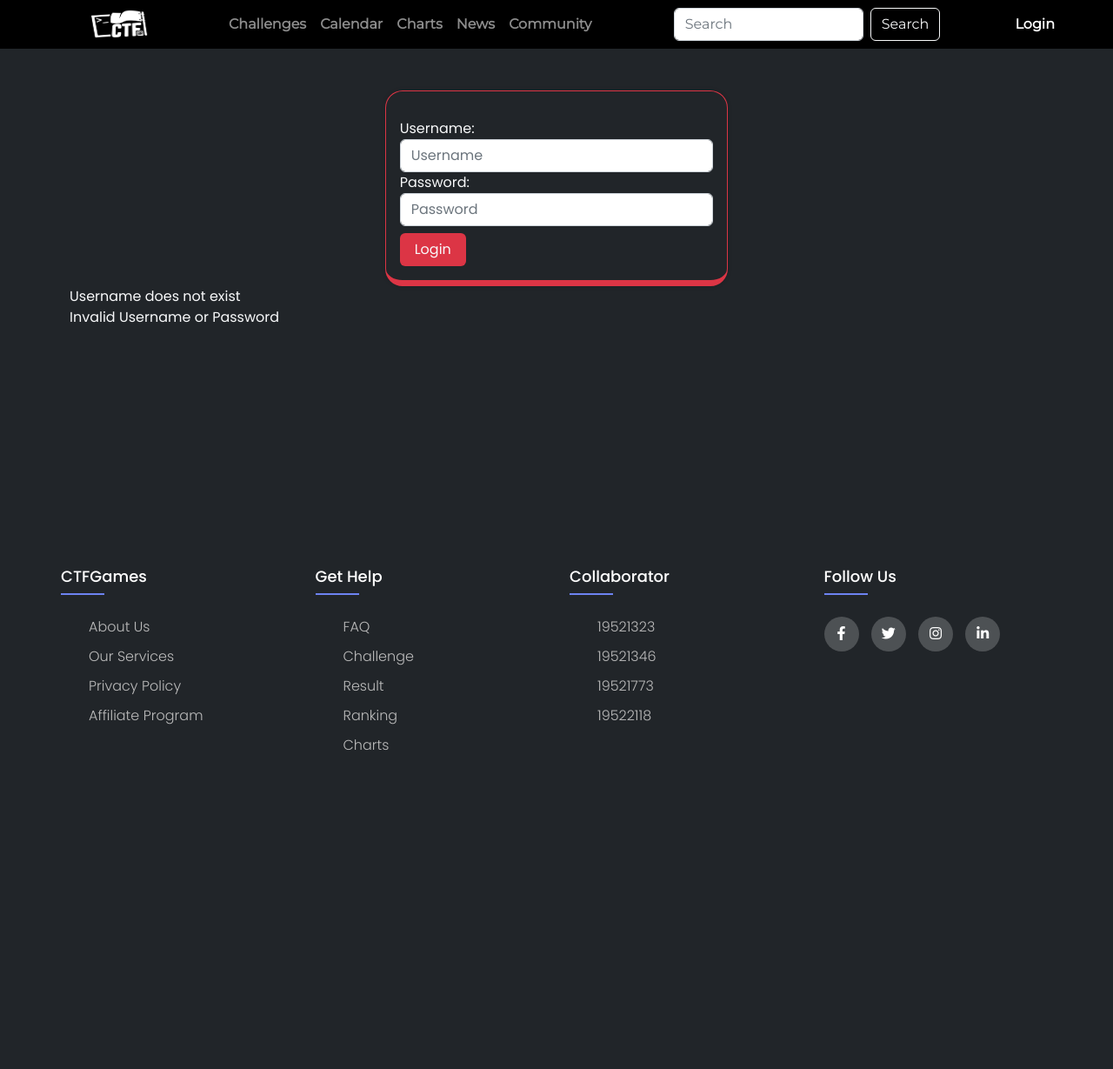
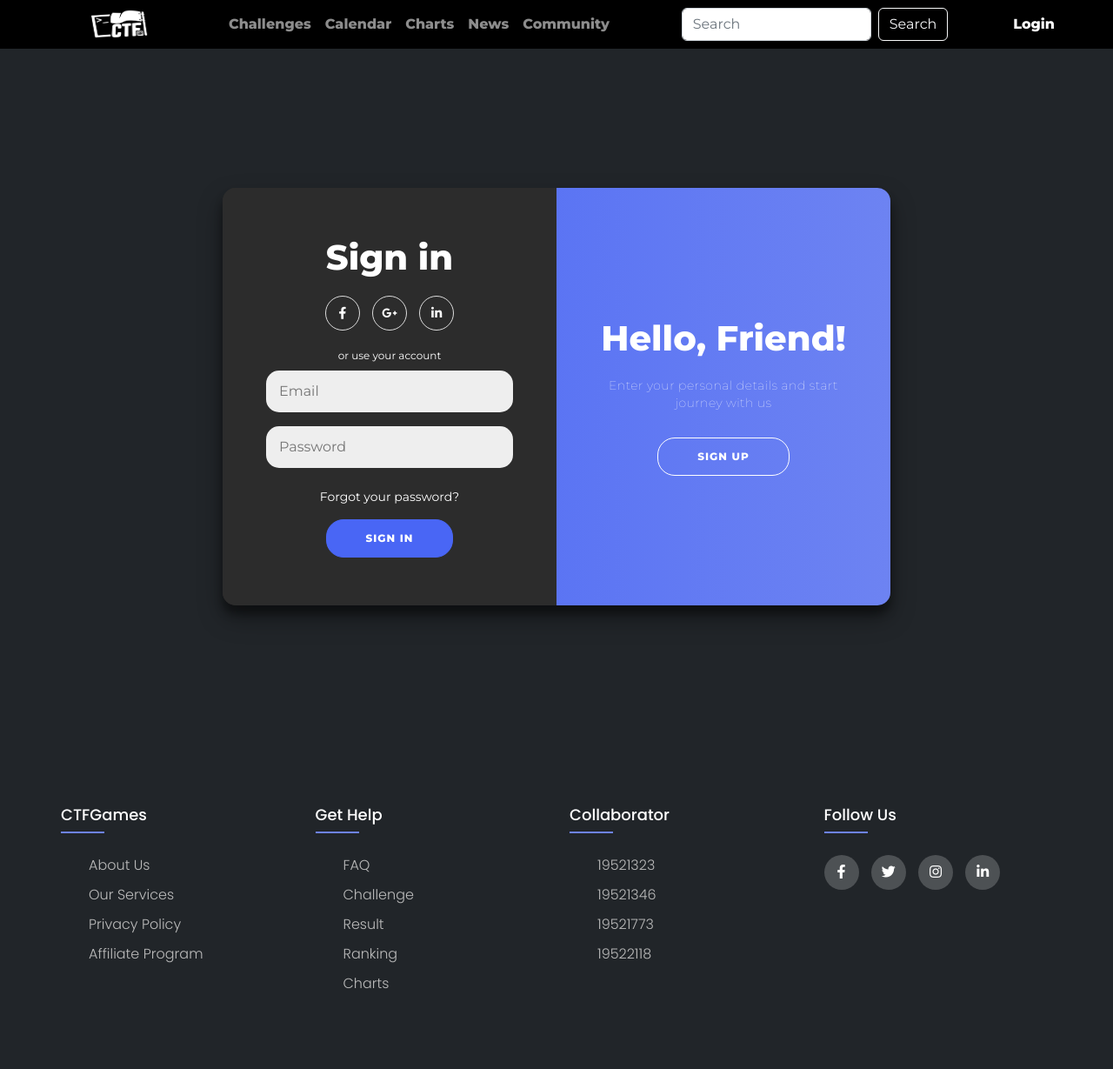
Before and after one commit to meokisama/DjangoCTF, a Django app: page /user_login in a window 1280 px wide. Shown: the whole page at 87% size. Before the commit the page ends 863 px from the top, so only its background shows below. Run offline with Django 4.2, Linux system fonts and the light colour scheme; some libraries are stand-ins or nearby versions.

Commit message:
Modify login form and add effect

```diff
--- /dev/null
+++ b/main/static/main/login.css
@@ -0,0 +1,229 @@
+@import url('https://fonts.googleapis.com/css?family=Montserrat:400,800');
+
+.login-wrapper > * {
+	box-sizing: border-box;
+}
+
+.login-wrapper {
+	background: #212529;
+	display: flex;
+	justify-content: center;
+	align-items: center;
+	flex-direction: column;
+	font-family: 'Montserrat', sans-serif;
+	height: 100vh;
+}
+
+.login-wrapper h1 {
+	font-weight: bold;
+	margin: 0;
+	color: white;
+}
+
+.login-wrapper h2 {
+	text-align: center;
+}
+
+.login-wrapper p {
+	font-size: 14px;
+	font-weight: 100;
+	line-height: 20px;
+	letter-spacing: 0.5px;
+	margin: 20px 0 30px;
+}
+
+.login-wrapper span {
+	font-size: 12px;
+	color: white;
+}
+
+.login-wrapper a {
+	color: white;
+	font-size: 14px;
+	text-decoration: none;
+	margin: 15px 0;
+}
+
+.login-wrapper button {
+	border-radius: 20px;
+	border: 1px solid #4966f5;
+	background-color: #4966f5;
+	color: #FFFFFF;
+	font-size: 12px;
+	font-weight: bold;
+	padding: 12px 45px;
+	letter-spacing: 1px;
+	text-transform: uppercase;
+	transition: transform 80ms ease-in;
+}
+
+.login-wrapper button:active {
+	transform: scale(0.95);
+}
+
+.login-wrapper button:focus {
+	outline: none;
+}
+
+.login-wrapper button.ghost {
+	background-color: transparent;
+	border-color: #FFFFFF;
+}
+
+.login-wrapper form {
+	background-color: #2c2c2c;
+	display: flex;
+	align-items: center;
+	justify-content: center;
+	flex-direction: column;
+	padding: 0 50px;
+	height: 100%;
+	text-align: center;
+}
+
+.login-wrapper input {
+	background-color: #eee;
+	border: none;
+	padding: 12px 15px;
+	margin: 8px 0;
+	width: 100%;
+	border-radius: 15px;
+}
+
+.login-container {
+	background-color: #2c2c2c;
+	border-radius: 15px;
+	border: none;
+  	box-shadow: 0 14px 28px rgba(0, 0, 0, 0.363),
+			0 10px 10px rgba(0,0,0,0.363);
+	position: relative;
+	overflow: hidden;
+	width: 768px;
+	max-width: 100%;
+	min-height: 480px;
+}
+
+.form-container {
+	position: absolute;
+	top: 0;
+	height: 100%;
+	transition: all 0.6s ease-in-out;
+}
+
+.sign-in-container {
+	left: 0;
+	width: 50%;
+	z-index: 2;
+}
+
+.login-container.right-panel-active .sign-in-container {
+	transform: translateX(100%);
+}
+
+.sign-up-container {
+	left: 0;
+	width: 50%;
+	opacity: 0;
+	z-index: 1;
+}
+
+.login-container.right-panel-active .sign-up-container {
+	transform: translateX(100%);
+	opacity: 1;
+	z-index: 5;
+	animation: show 0.6s;
+}
+
+@keyframes show {
+	0%, 49.99% {
+		opacity: 0;
+		z-index: 1;
+	}
+
+	50%, 100% {
+		opacity: 1;
+		z-index: 5;
+	}
+}
+
+.overlay-container {
+	position: absolute;
+	top: 0;
+	left: 50%;
+	width: 50%;
+	height: 100%;
+	overflow: hidden;
+	transition: transform 0.6s ease-in-out;
+	z-index: 100;
+}
+
+.login-container.right-panel-active .overlay-container{
+	transform: translateX(-100%);
+}
+
+.login-wrapper .overlay {
+	background: #6d83f2;
+	background: -webkit-linear-gradient(to right, #4966f5, #6d83f2);
+	background: linear-gradient(to right, #4966f5, #6d83f2);
+	background-repeat: no-repeat;
+	background-size: cover;
+	background-position: 0 0;
+	color: #FFFFFF;
+	position: relative;
+	left: -100%;
+	height: 100%;
+	width: 200%;
+  	transform: translateX(0);
+	transition: transform 0.6s ease-in-out;
+}
+
+.login-container.right-panel-active .overlay {
+  	transform: translateX(50%);
+}
+
+.login-wrapper .overlay-panel {
+	position: absolute;
+	display: flex;
+	align-items: center;
+	justify-content: center;
+	flex-direction: column;
+	padding: 0 40px;
+	text-align: center;
+	top: 0;
+	height: 100%;
+	width: 50%;
+	transform: translateX(0);
+	transition: transform 0.6s ease-in-out;
+}
+
+.overlay-left {
+	transform: translateX(-20%);
+}
+
+.login-container.right-panel-active .overlay-left {
+	transform: translateX(0);
+}
+
+.overlay-right {
+	right: 0;
+	transform: translateX(0);
+}
+
+.login-container.right-panel-active .overlay-right {
+	transform: translateX(20%);
+}
+
+.social-container {
+	margin: 20px 0;
+}
+
+.social-container a {
+	border: 1px solid #DDDDDD;
+	border-radius: 50%;
+	display: inline-flex;
+	justify-content: center;
+	align-items: center;
+	margin: 0 5px;
+	height: 40px;
+	width: 40px;
+}
--- /dev/null
+++ b/main/static/main/script.js
@@ -0,0 +1,11 @@
+const signUpButton = document.getElementById('signUp');
+const signInButton = document.getElementById('signIn');
+const container = document.getElementById('login-container');
+
+signUpButton.addEventListener('click', () => {
+	container.classList.add("right-panel-active");
+});
+
+signInButton.addEventListener('click', () => {
+	container.classList.remove("right-panel-active");
+});
--- a/main/templates/menu/login_register.html
+++ b/main/templates/menu/login_register.html
@@ -7,41 +7,68 @@
     <title>CTF Game</title>
     {% load static %}
     <link rel="stylesheet" href="{% static 'main/style.css' %}?{% now " U" %}">
-    <link href="https://cdn.jsdelivr.net/npm/bootstrap@5.2.2/dist/css/bootstrap.min.css" rel="stylesheet"
-        integrity="sha384-Zenh87qX5JnK2Jl0vWa8Ck2rdkQ2Bzep5IDxbcnCeuOxjzrPF/et3URy9Bv1WTRi" crossorigin="anonymous">
+    {% load static %}
+    <link rel="stylesheet" href="{% static 'main/login.css' %}?{% now " U" %}">
+    <link rel='stylesheet' href='https://cdnjs.cloudflare.com/ajax/libs/font-awesome/5.14.0/css/all.min.css'>
 </head>
 
 <body>
     {% include 'navbar.html' %}
     {% block content %}
-    <section class="text-light p-5 bg-dark" style="height: 526px;" id="section-event">
-        <div class="card bg-transparent border-danger text-light col-4 mx-auto">
-            <form method="POST" action="">
-                <div class="mb-3 m-3">
-                    {% csrf_token %}
-                    <label>Username:</label>
-                    <input type="text" name="username" placeholder="Username" class="form-control">
-                    <label>Password:</label>
-                    <input type="password" name="password" placeholder="Password" class="form-control">
-                    <a href="{% url 'home' %}">
-                        <input type="submit" value="Login" class="mt-2 px-3 btn bg-danger text-light">
-                    </a>
+    <div class="login-wrapper">
+        <div class="login-container" id="login-container">
+            <div class="form-container sign-up-container">
+                <form action="#">
+                    <h1>Create Account</h1>
+                    <div class="social-container">
+                        <a href="#" class="social"><i class="fab fa-facebook-f"></i></a>
+                        <a href="#" class="social"><i class="fab fa-google-plus-g"></i></a>
+                        <a href="#" class="social"><i class="fab fa-linkedin-in"></i></a>
+                    </div>
+                    <span>or use your email for registration</span>
+                    <input type="text" placeholder="Name" />
+                    <input type="email" placeholder="Email" />
+                    <input type="password" placeholder="Password" />
+                    <button>Sign Up</button>
+                </form>
+            </div>
+            <div class="form-container sign-in-container">
+                <form action="#">
+                    <h1>Sign in</h1>
+                    <div class="social-container">
+                        <a href="#" class="social"><i class="fab fa-facebook-f"></i></a>
+                        <a href="#" class="social"><i class="fab fa-google-plus-g"></i></a>
+                        <a href="#" class="social"><i class="fab fa-linkedin-in"></i></a>
+                    </div>
+                    <span>or use your account</span>
+                    <input type="email" placeholder="Email" />
+                    <input type="password" placeholder="Password" />
+                    <a href="#">Forgot your password?</a>
+                    <button>Sign In</button>
+                </form>
+            </div>
+            <div class="overlay-container">
+                <div class="overlay">
+                    <div class="overlay-panel overlay-left">
+                        <h1>Welcome Back!</h1>
+                        <p>To keep connected with us please login with your personal info</p>
+                        <button class="ghost" id="signIn">Sign In</button>
+                    </div>
+                    <div class="overlay-panel overlay-right">
+                        <h1>Hello, Friend!</h1>
+                        <p>Enter your personal details and start journey with us</p>
+                        <button class="ghost" id="signUp">Sign Up</button>
+                    </div>
                 </div>
-            </form>
+            </div>
         </div>
-        {% if messages %}
-        <ul class="messages">
-            {% for message in messages %}
-            <li{% if message.tags %} class="{{ message.tags }}" {% endif %}>{{ message }}</li>
-                {% endfor %}
-        </ul>
-        {% endif %}
-    </section>
+    </div>
     {% endblock content %}
     {% include 'footer.html' %}
-    <script src="https://cdn.jsdelivr.net/npm/bootstrap@5.2.2/dist/js/bootstrap.bundle.min.js"
-        integrity="sha384-OERcA2EqjJCMA+/3y+gxIOqMEjwtxJY7qPCqsdltbNJuaOe923+mo//f6V8Qbsw3"
-        crossorigin="anonymous"></script>
+
+    {% load static %}
+    <script src="{% static 'main/script.js' %}"></script>
+
 </body>
 
 </html>
```
